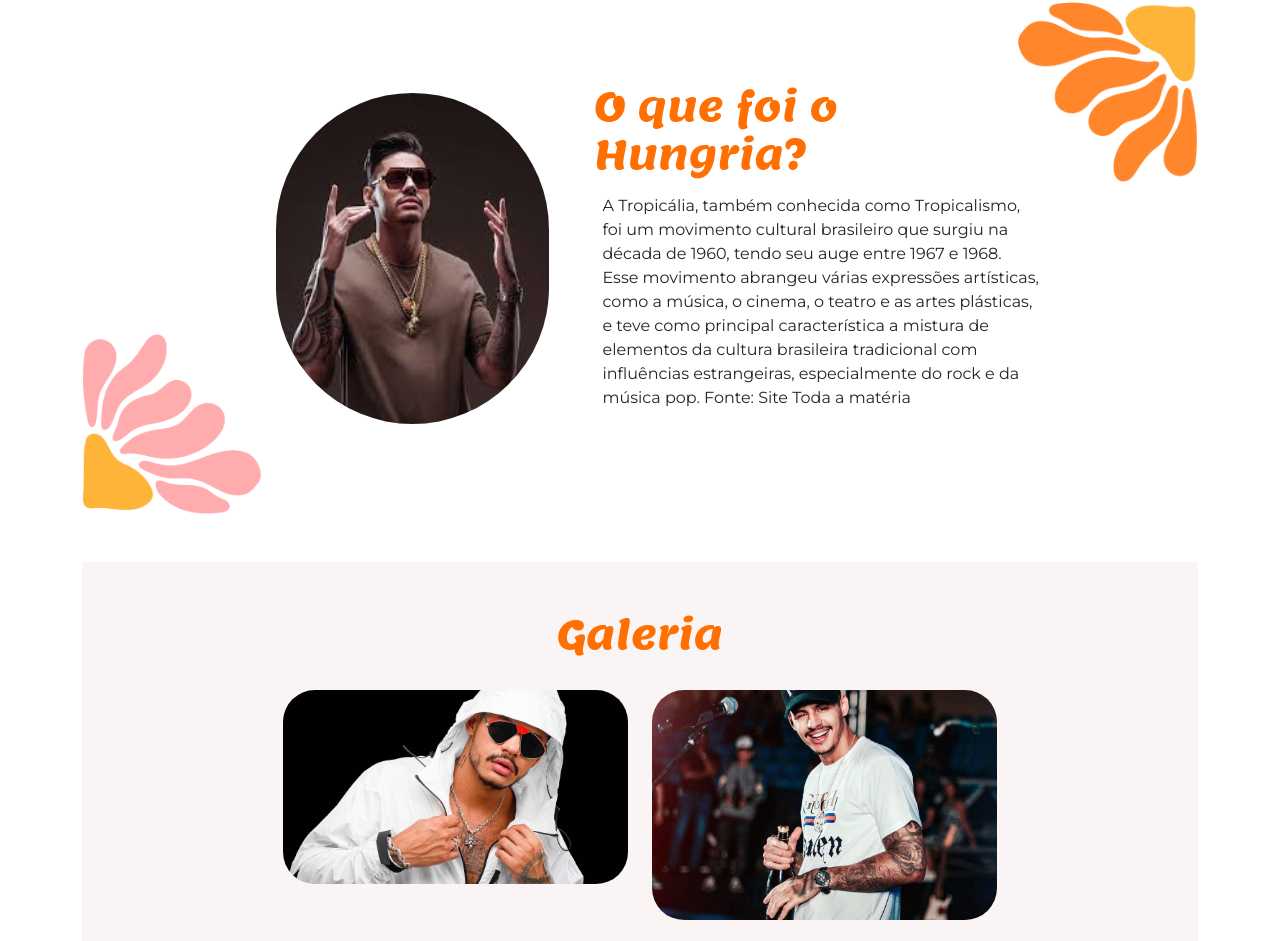
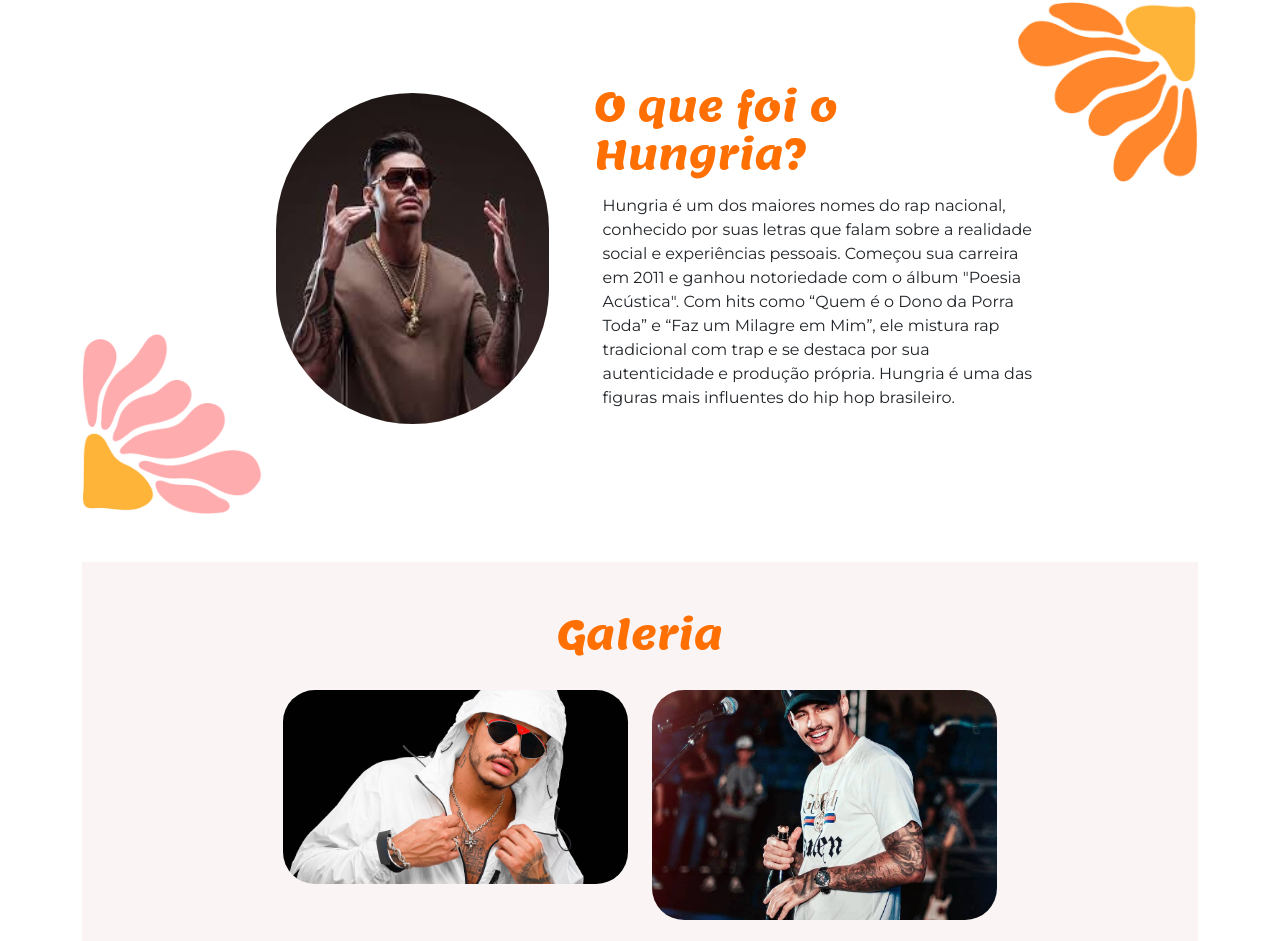
Before and after one commit to tiagoolindo2/cantor, a plain HTML site: page index.html in a window 1280 px wide. Shown: the part 976-1917 px from the top of the page. Drawn offline with nearby package versions, Linux system fonts and the light colour scheme.

Commit message:
Add files via upload
Alteração do index - biografia correta do cantor

```diff
--- a/index.html
+++ b/index.html
@@ -63,12 +63,11 @@
                 </div>
                 <div class="col-5">
                     <h2>O que foi o Hungria?</h2>
-                    <p class="p-2">A Tropicália, também conhecida como Tropicalismo, foi um movimento cultural
-                        brasileiro que surgiu na década de 1960, tendo seu auge entre 1967 e 1968. Esse movimento
-                        abrangeu várias expressões artísticas, como a música, o cinema, o teatro e as artes plásticas, e
-                        teve como principal característica a mistura de elementos da cultura brasileira tradicional com
-                        influências estrangeiras, especialmente do rock e da música pop. Fonte: Site Toda a matéria</p>
-                </div>
+                    <p class="p-2">Hungria é um dos maiores nomes do rap nacional, conhecido por suas letras que falam sobre
+                                   a realidade social e experiências pessoais. Começou sua carreira em 2011 e ganhou notoriedade
+                                   com o álbum "Poesia Acústica". Com hits como “Quem é o Dono da Porra Toda” e “Faz um Milagre em Mim”,
+                                   ele mistura rap tradicional com trap e se destaca por sua autenticidade e produção própria. Hungria é
+                                   uma das figuras mais influentes do hip hop brasileiro.
             </div>
         </section>
 
```
